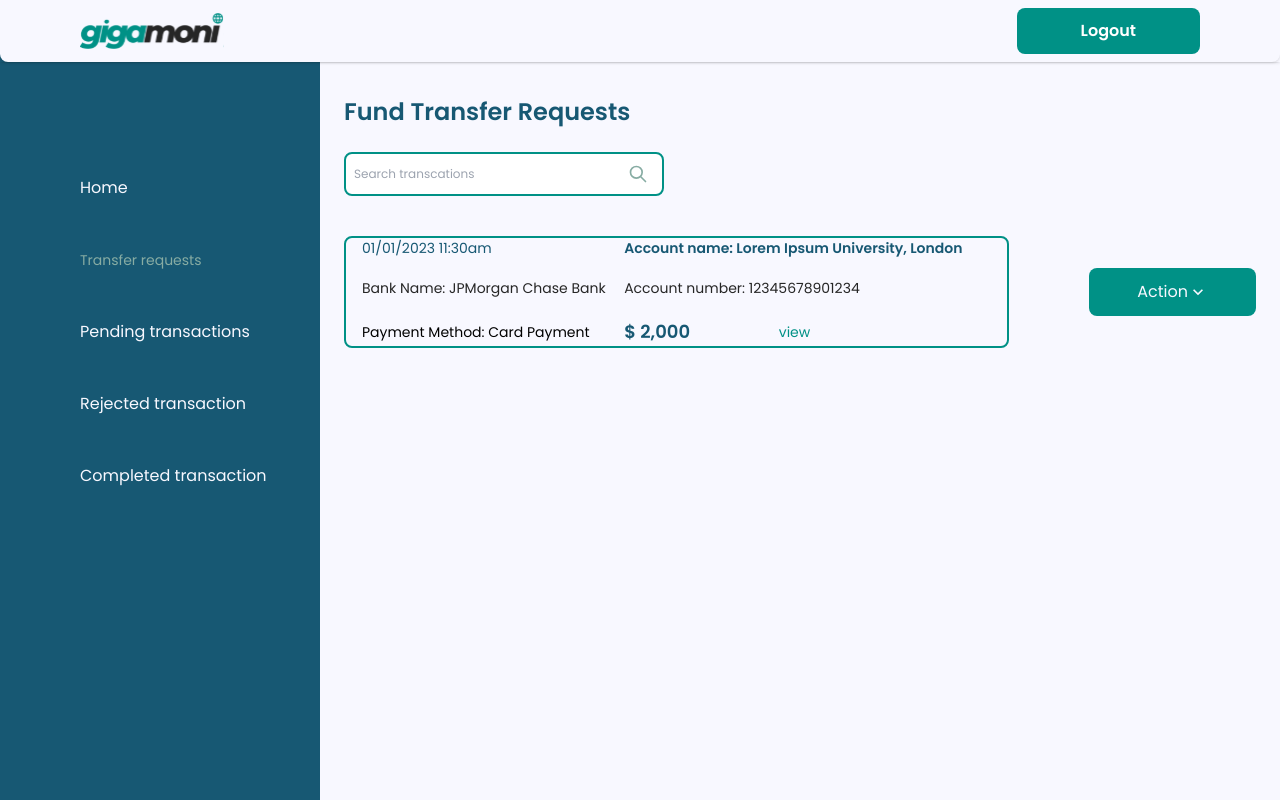
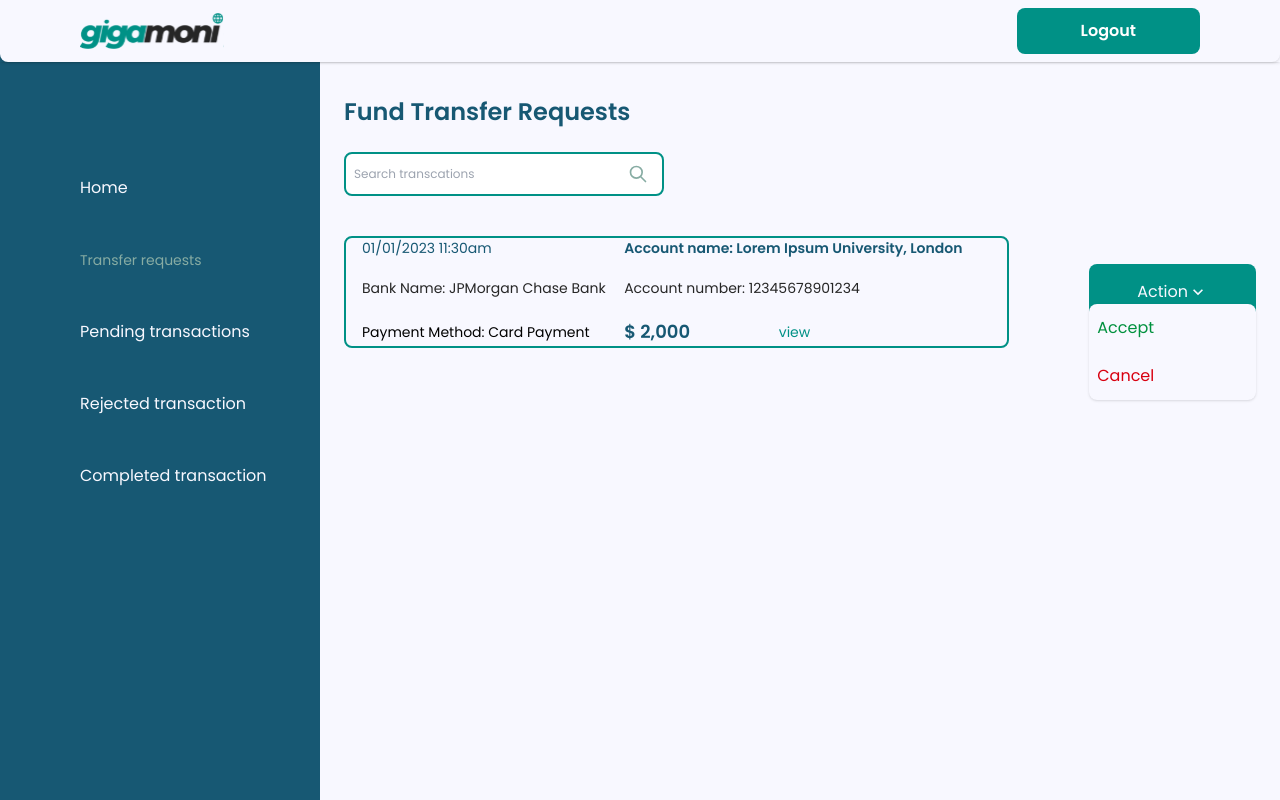
Before and after one commit to himarnoel/gigamoniadmin, a React (Vite) app: page /transfer in a window 1280 px wide. Built offline with nearby package versions, Linux system fonts and the light colour scheme.

Commit message:
working on popup

```diff
--- a/src/Paths/Transfer.jsx
+++ b/src/Paths/Transfer.jsx
@@ -36,13 +36,23 @@ const Transfer = () => {
             <p className="text-[#175873] text-lg font-semibold col-span-6 w-fit">
               $ 2,000
             </p>
-            <p className="text-[#009186] cursor-pointer  col-span-1 ml-[-10rem]">view</p>
+            <p className="text-[#009186] cursor-pointer  col-span-1 ml-[-10rem]">
+              view
+            </p>
           </div>
         </div>
-        <button className="text-[#F8F8FF] flex bg-[#009186] px-12 py-3 rounded-lg items-center ">
-          <p className="ss"> Action</p>{" "}
-          <MdOutlineKeyboardArrowDown className="text-xl" />
-        </button>
+        <div className="relative">
+          <button className="text-[#F8F8FF] flex bg-[#009186] px-12 py-4 rounded-lg items-center ">
+            <p className="ss"> Action</p>{" "}
+            <MdOutlineKeyboardArrowDown className="text-xl" />
+          </button>
+          <div className={
+            "rounded-lg bg-[#F8F8FF] absolute z-[10] shadow w-full top-10 px-2 gap-y-6  h-[6rem] flex justify-center flex-col"
+          }>
+            <p className="text-[#00913E] cursor-pointer ">Accept</p>
+            <p className="text-[#D80010] cursor-pointer ">Cancel</p>
+          </div>
+        </div>
       </div>
     </div>
   );
```
